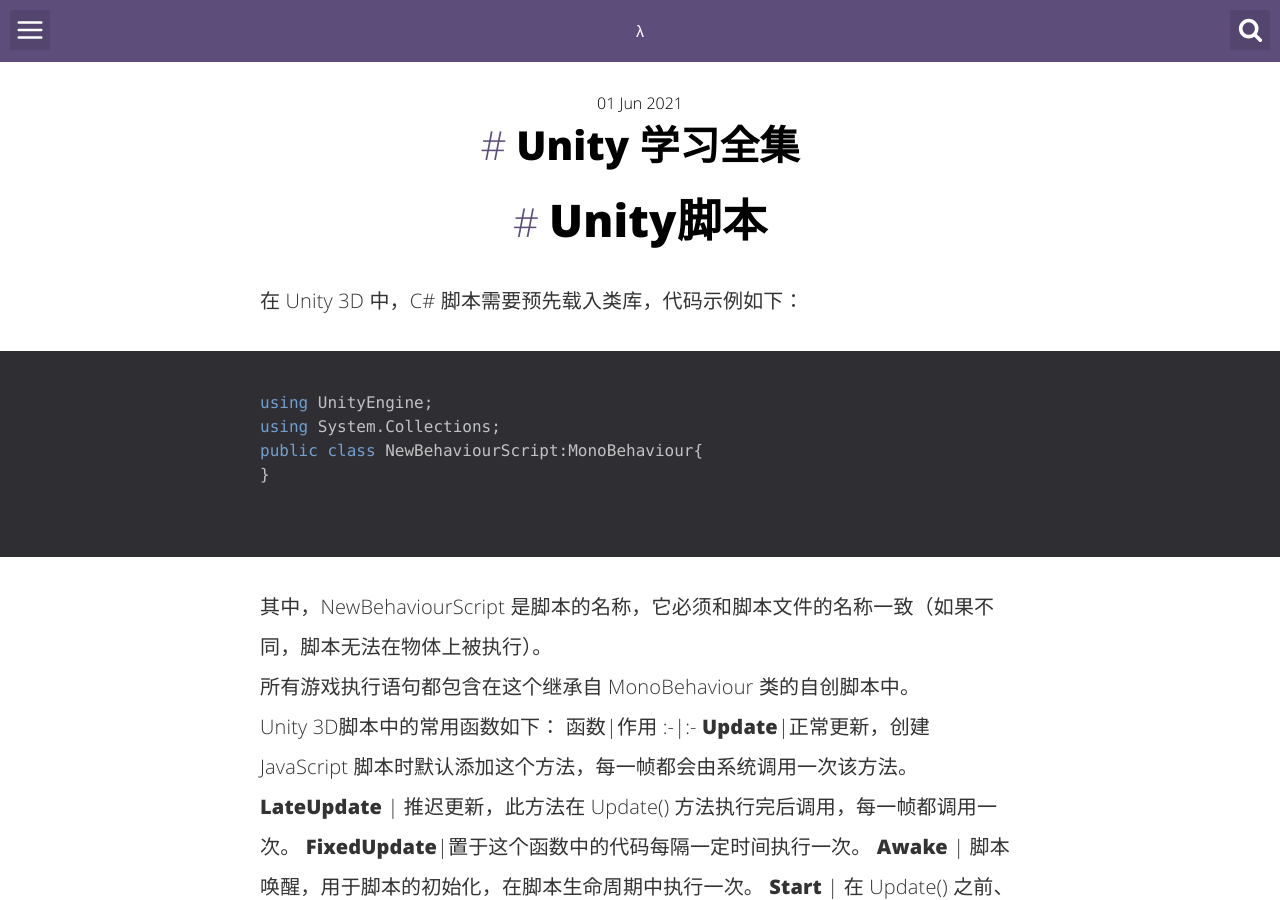
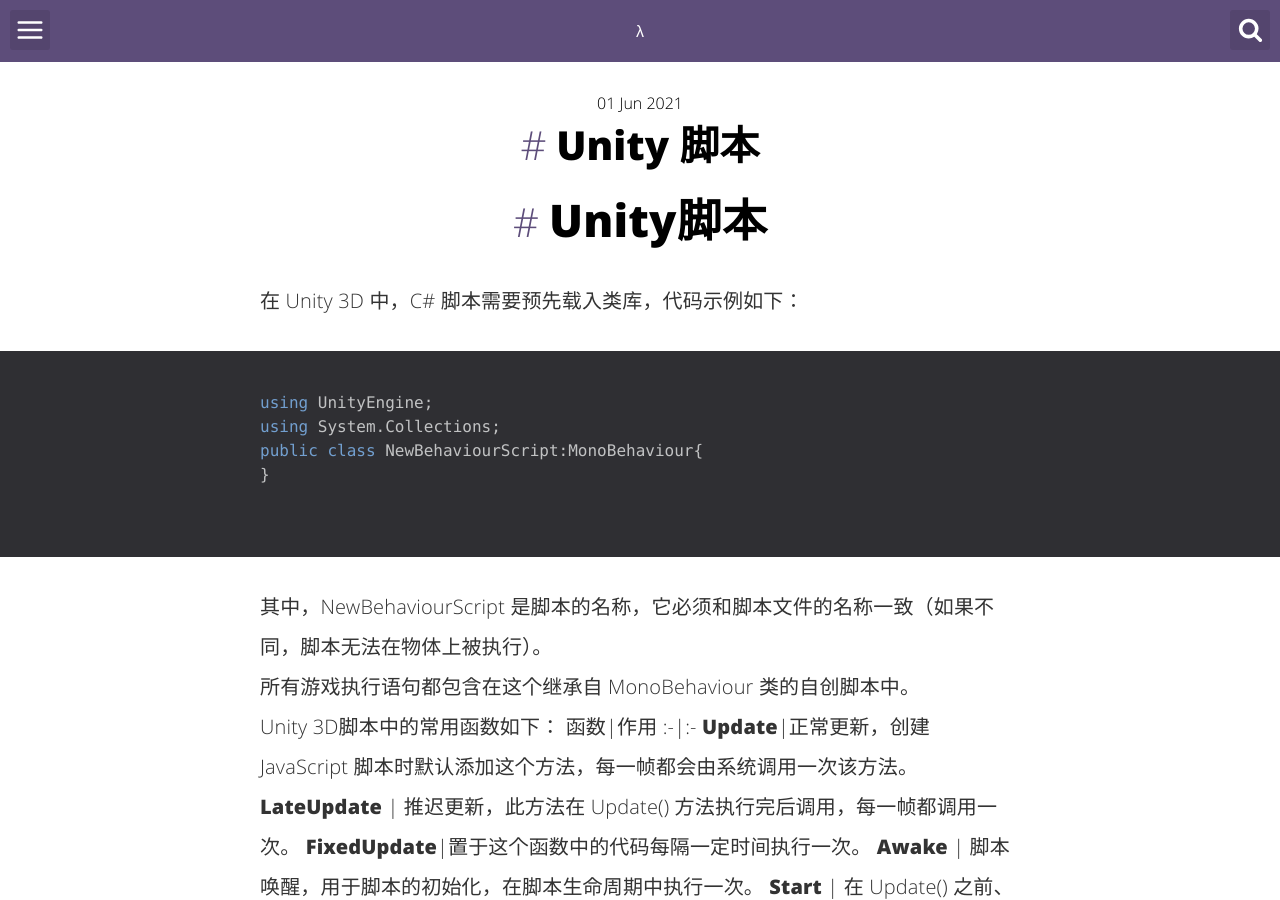
Before and after one commit to QuiQiJingFeng/fyd.github.blog, a Jekyll site: the page built from _posts/2021-06-01-00-1060.md, in a window 1280 px wide and 900 px high. Built offline with Jekyll 4.4.1, drawn with Linux system fonts in a browser that asks for light colours; comment, search, counter and statistics services are not loaded.

Commit message:
feat:update

```diff
--- a/_posts/2021-06-01-00-1060.md
+++ b/_posts/2021-06-01-00-1060.md
@@ -1,6 +1,6 @@
 ---
 layout: post
-title:  "Unity 学习全集"
+title:  "Unity 脚本"
 image: ''
 date:   2021-06-01 14:03:30
 tags:
```
